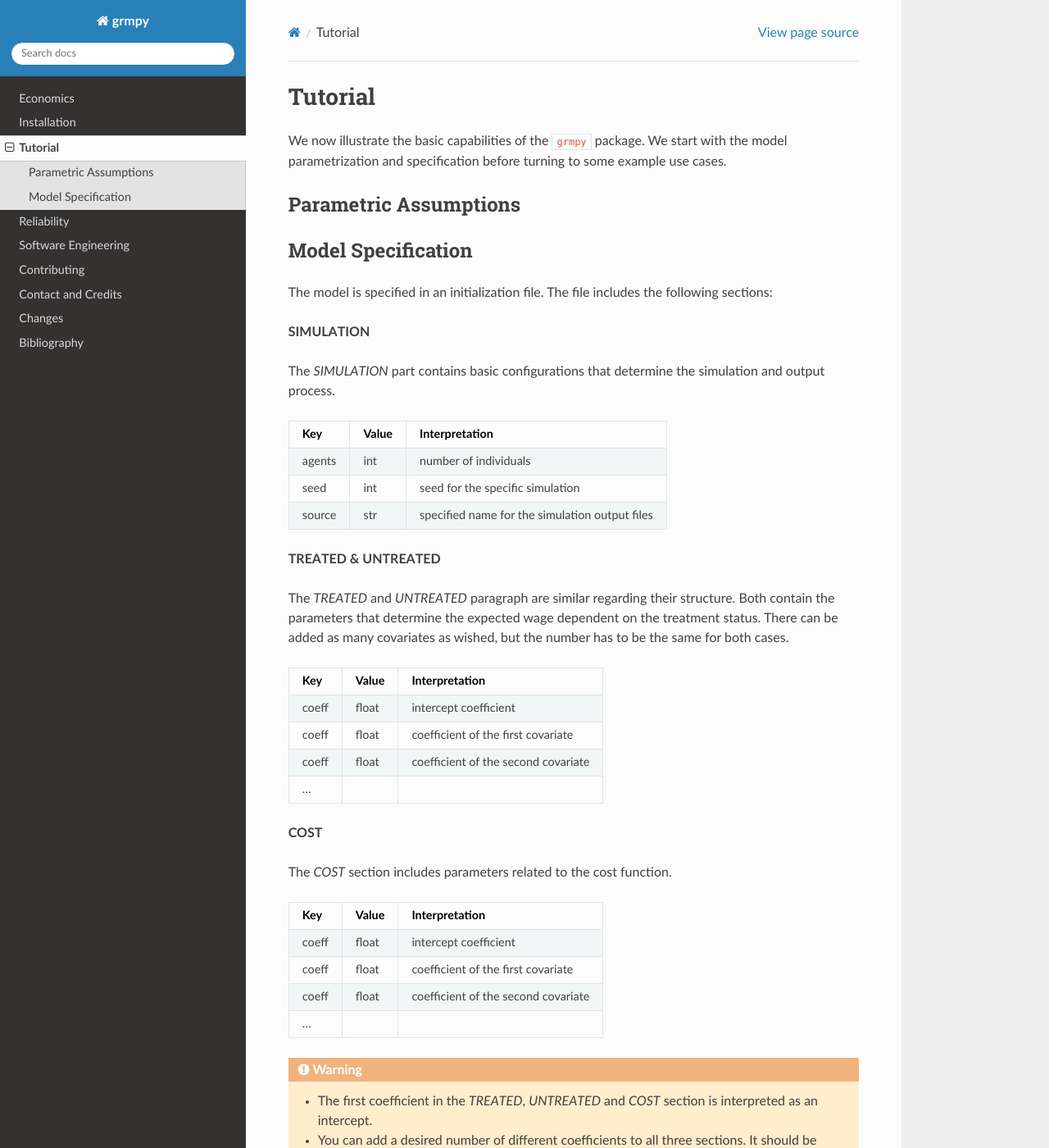
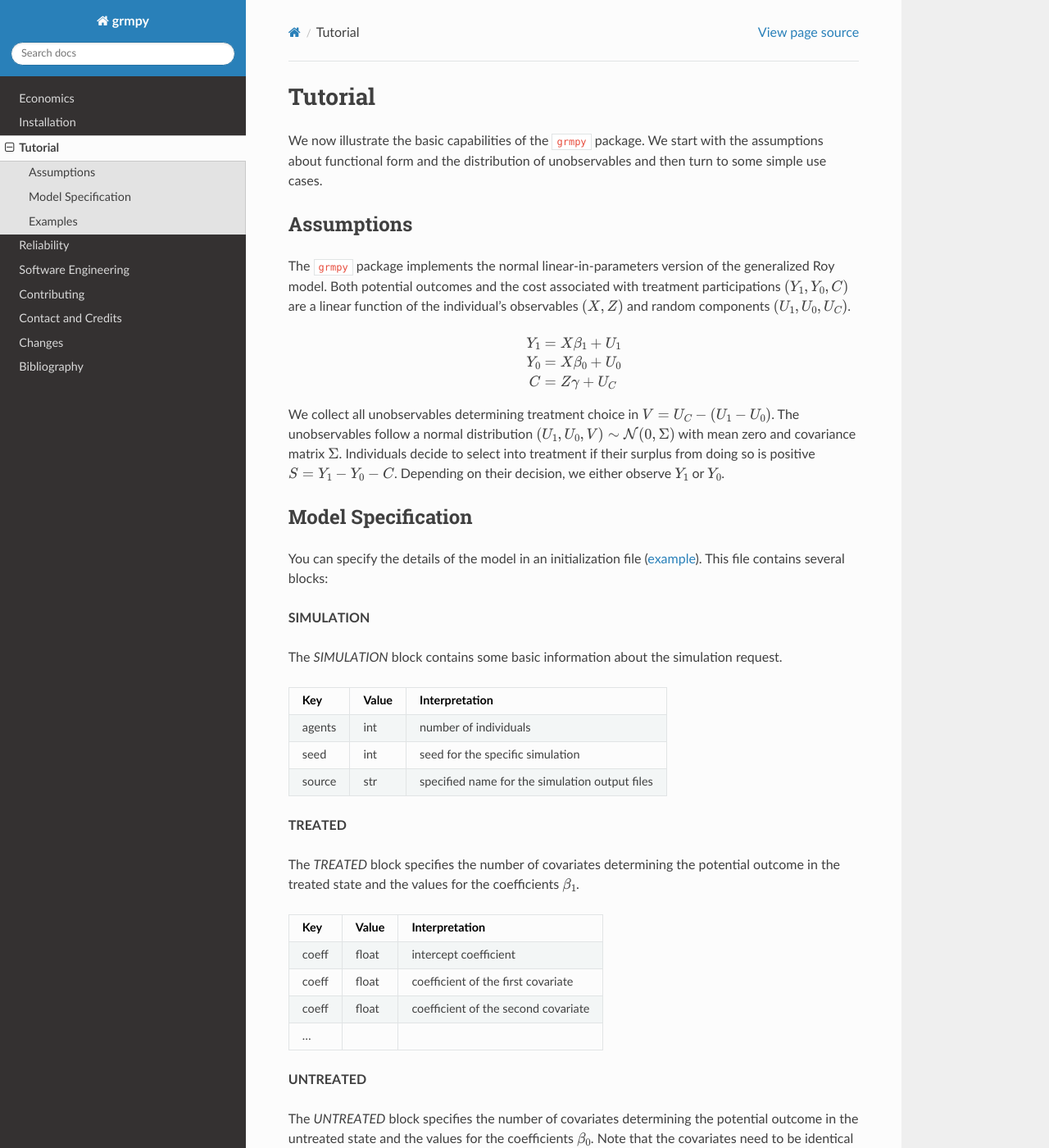
Before and after one commit to OpenSourceEconomics/grmpy, a Sphinx documentation site: the page built from docs/tutorial.rst, in a window 1280 px wide and 1400 px high. Shown: the whole window at 82% size. Built offline with Sphinx 7.4.7 and the Read the Docs theme 2.0.0, drawn with Linux system fonts in a browser that asks for light colours; some of the changed text lies outside the part shown.

Commit message:
manually mering the documentat into master

```diff
--- a/docs/conf.py
+++ b/docs/conf.py
@@ -17,7 +17,11 @@
 # add these directories to sys.path here. If the directory is relative to the
 # documentation root, use os.path.abspath to make it absolute, like shown here.
 #
-# import os
+import os
+
+# We want to change some of the behavior for Read the docs.
+on_rtd = os.environ.get('READTHEDOCS') == 'True'
+
 # import sys
 # sys.path.insert(0, os.path.abspath('.'))
 
@@ -83,9 +87,12 @@ exclude_patterns = ['_build', 'Thumbs.db', '.DS_Store']
 # The name of the Pygments (syntax highlighting) style to use.
 pygments_style = 'sphinx'
 
-# If true, `todo` and `todoList` produce output, else they produce nothing.
-todo_include_todos = False
-
+# If true, `todo` and `todoList` produce output, else they produce nothing. We
+# want to supress the output on readthedocs.
+if on_rtd:
+    todo_include_todos = False
+else:
+    todo_include_todos = True
 
 # -- Options for HTML output ----------------------------------------------
 
--- a/docs/tutorial.rst
+++ b/docs/tutorial.rst
@@ -1,22 +1,28 @@
 Tutorial
 ========
 
-We now illustrate the basic capabilities of the ``grmpy`` package. We start with the model parametrization and specification before turning to some example use cases.
+We now illustrate the basic capabilities of the ``grmpy`` package. We start with the assumptions about functional form and the distribution of unobservables and then turn to some simple use cases.
 
+Assumptions
+------------
 
-Parametric Assumptions
-----------------------
+The ``grmpy`` package implements the normal linear-in-parameters version of the generalized Roy model. Both potential outcomes and the cost associated with treatment participations :math:`(Y_1, Y_0, C)` are a linear function of the individual's observables :math:`(X, Z)` and random components :math:`(U_1, U_0, U_C)`.
 
+.. math::
+    Y_1 & = X \beta_1 + U_1 \\
+    Y_0 & = X \beta_0 + U_0 \\
+    C   & = Z \gamma + U_C \\
+
+We collect all unobservables determining treatment choice in :math:`V = U_C - (U_1 - U_0)`. The unobservables follow a normal distribution :math:`(U_1, U_0, V) \sim \mathcal{N}(0, \Sigma)` with mean zero and covariance matrix :math:`\Sigma`.  Individuals decide to select into treatment if their surplus from doing so is positive :math:`S = Y_1 - Y_0 - C`. Depending on their decision, we either observe :math:`Y_1` or :math:`Y_0`.
 
 Model Specification
 -------------------
 
-The model is specified in an initialization file. The file includes the following sections:
-
+You can specify the details of the model in an initialization file (`example <https://github.com/restudToolbox/package/blob/master/respy/tests/resources/kw_data_one.ini>`_). This file contains several blocks:
 
 **SIMULATION**
 
-The *SIMULATION* part contains basic configurations that determine the simulation and output process.
+The *SIMULATION* block contains some basic information about the simulation request.
 
 =======     ======      ==================
 Key         Value       Interpretation
@@ -26,52 +32,74 @@ seed        int         seed for the specific simulation
 source      str         specified name for the simulation output files
 =======     ======      ==================
 
-**TREATED & UNTREATED**
+**TREATED**
 
-The *TREATED* and *UNTREATED* paragraph are similar regarding their structure. Both contain the parameters that determine the expected wage dependent on the treatment status. There can be added as many covariates as wished, but the number has to be the same for both cases.
+The *TREATED* block specifies the number of covariates determining the potential outcome in the treated state and the values for the coefficients :math:`\beta_1`.
 
-=======     ======      ==================
-Key         Value       Interpretation
-=======     ======      ==================
-coeff       float       intercept coefficient
-coeff       float       coefficient of the first covariate
-coeff       float       coefficient of the second covariate
+=======     ======  ==================
+Key         Value   Interpretation
+=======     ======  ==================
+coeff       float   intercept coefficient
+coeff       float   coefficient of the first covariate
+coeff       float   coefficient of the second covariate
  ...
-=======     ======      ==================
+=======     ======  ==================
+
+**UNTREATED**
+
+The *UNTREATED* block specifies the number of covariates determining the potential outcome in the untreated state and the values for the coefficients :math:`\beta_0`. Note that the covariates need to be identical to the *TREATED* block.
+
+=======     ======  ==================
+Key         Value   Interpretation
+=======     ======  ==================
+coeff       float   intercept coefficient
+coeff       float   coefficient of the first covariate
+coeff       float   coefficient of the second covariate
+ ...
+=======     ======  ==================
 
 **COST**
 
-The *COST* section includes parameters related to the cost function.
+The *COST* block specifies the number of covariates determining the cost of treatment and the values for the coefficients :math:`\gamma`.
 
-=======     ======      ==================
-Key         Value       Interpretation
-=======     ======      ==================
-coeff       float       intercept coefficient
-coeff       float       coefficient of the first covariate
-coeff       float       coefficient of the second covariate
+=======     ======  ==================
+Key         Value   Interpretation
+=======     ======  ==================
+coeff       float   intercept coefficient
+coeff       float   coefficient of the first covariate
+coeff       float   coefficient of the second covariate
  ...
-=======     ======      ==================
-
-.. Warning::
-
-    - The first coefficient in the *TREATED*, *UNTREATED* and *COST* section is interpreted as an intercept.
-
-    - You can add a desired number of different coefficients to all three sections. It should be noted however that the number of coefficients in the *TREATED* and *UNTREATED* sections has to be the same.
-
+=======     ======  ==================
 
 **DIST**
 
-This Section determines the distributional characteristics of the unobservable variables.
-The indices *0* and *1* denote the distributional information for the error terms of the untreated and treated outcomes :math:`(Y_0, Y_1)`, whereas *C* denotes the distributional characteristics related to the cost function error terms.
-
+The *DIST* block specifies the distribution of the unobservables.
 
 ======= ======      ==========================
 Key     Value       Interpretation
 ======= ======      ==========================
-coeff    float      :math:`\sigma_{0}`
-coeff    float      :math:`\sigma_{01}`
-coeff    float      :math:`\sigma_{0C}`
-coeff    float      :math:`\sigma_{1}`
-coeff    float      :math:`\sigma_{1C}`
-coeff    float      :math:`\sigma_{C}`
+coeff    float      :math:`\sigma_{U_0}`
+coeff    float      :math:`\sigma_{U_1,U_0}`
+coeff    float      :math:`\sigma_{U_0,V}`
+coeff    float      :math:`\sigma_{U_1}`
+coeff    float      :math:`\sigma_{U_1,V}`
+coeff    float      :math:`\sigma_{V}`
 ======= ======      ==========================
+
+Examples
+--------
+
+In the following chapter we explore the basic features of the ``grmpy`` package. The resources for the tutorial are also available `online <https://github.com/grmToolbox/grmpy/tree/pei_doc/docs/tutorial>`_. So far you can only simulate the sample from the generalized Roy model as specified in the initialization file.
+
+::
+
+    import grmpy
+
+    grmpy.simulate('tutorial.grmpy.ini')
+
+
+This creates a number of output files that contains information about the resulting simulated sample.
+
+* **data.respy.info**, basic information about the simulated sample
+* **data.grmpy.txt**, simulated sample in a simple text file
+* **data.grmpy.pkl**, simulated sample as a pandas data frame
```
Also changed, not shown: docs/index.rst (+11 -3 lines), docs/tutorial/tutorial.py (added), 1 other file.
